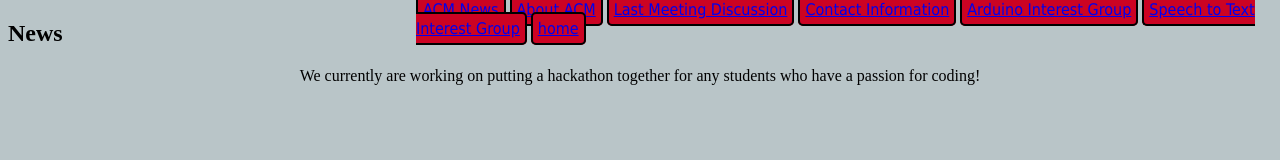
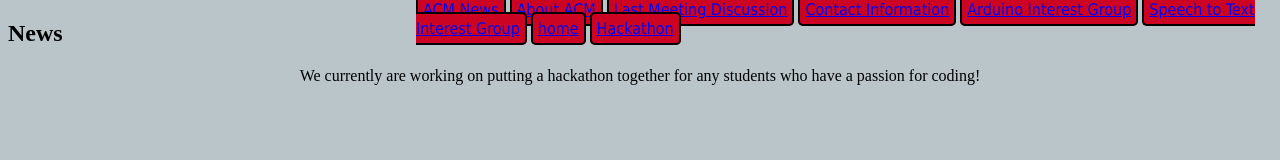
Before and after one commit to Truman-ACM/ACM-website, a plain HTML site: page news.html in a window 1280 px wide. Drawn offline with Linux system fonts and the light colour scheme.

Commit message:
Update news.html

```diff
--- a/news.html
+++ b/news.html
@@ -13,6 +13,7 @@
  <li><a href="arduino.html">Arduino Interest Group</a></li>
  <li><a href="voice-to-text.html">Speech to Text Interest Group</a></li>
  <li><a href="index.html">home</a></li>
+  <li><a href="Hackathon">Hackathon</a></li>
 </ul>
 </div>
 </div>
```
